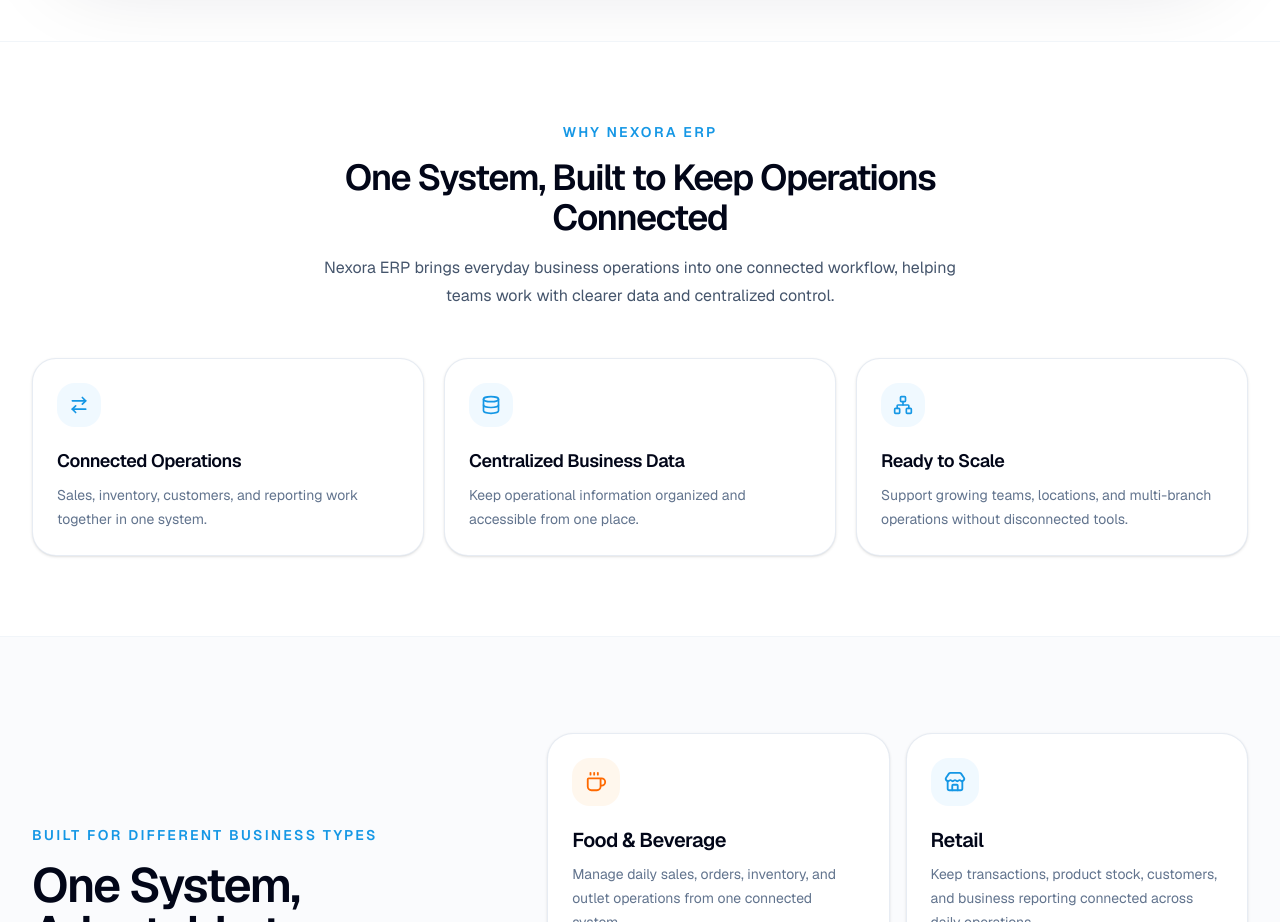
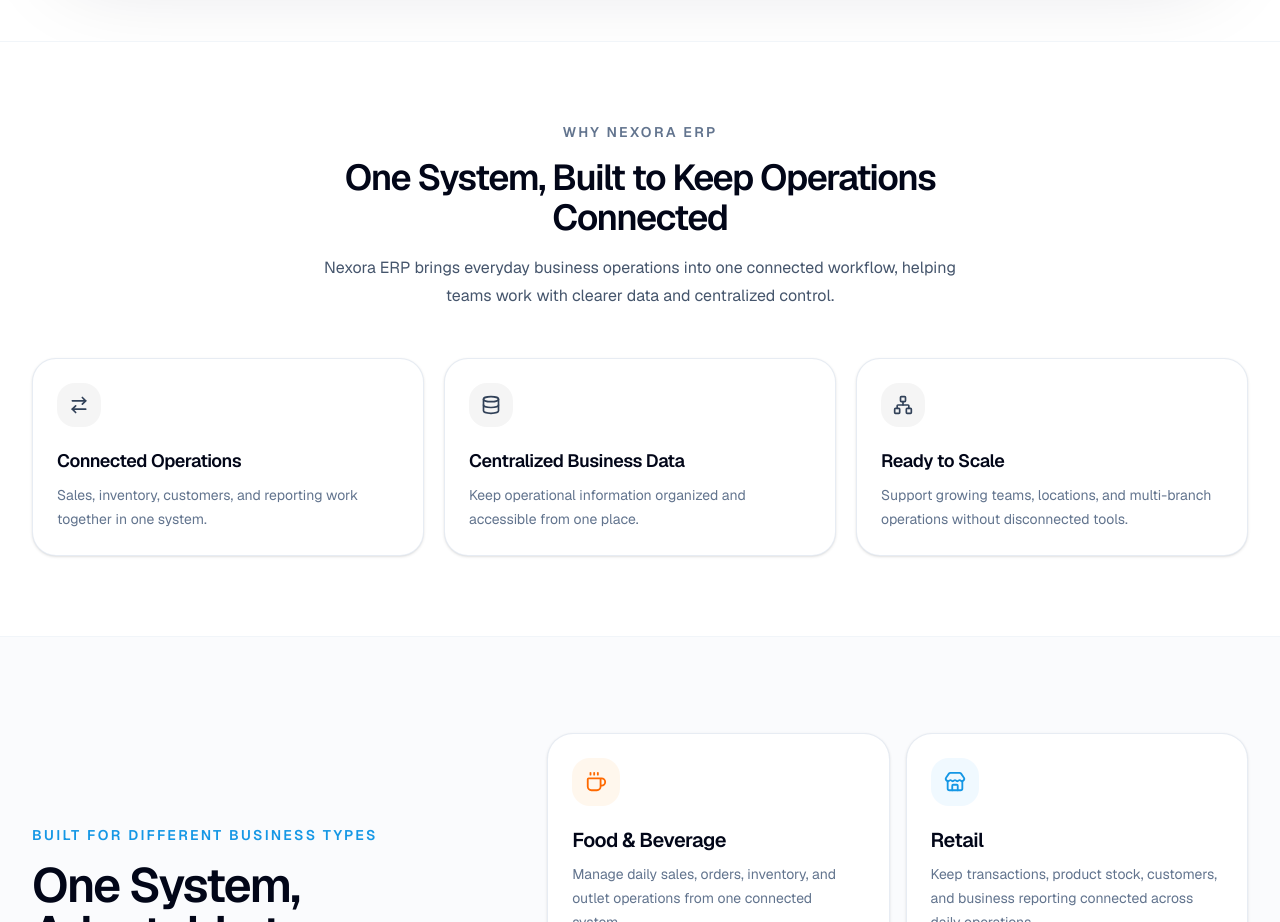
Before and after one commit to faalvaro/nexora-erp, a Next.js app: page / in a window 1280 px wide. Shown: the part 1340-2262 px from the top of the page. Built offline with nearby package versions, Linux system fonts and the light colour scheme; no server answers.

Commit message:
Apply neutral theme to trusted section

```diff
--- a/components/landing/trusted-by.tsx
+++ b/components/landing/trusted-by.tsx
@@ -36,7 +36,7 @@ export function TrustedBy() {
       <div className="mx-auto max-w-7xl px-6 lg:px-8">
         {/* Heading */}
         <div className="mx-auto max-w-3xl text-center">
-          <p className="text-sm font-semibold uppercase tracking-[0.16em] text-[#1597E5]">
+          <p className="text-sm font-semibold uppercase tracking-[0.16em] text-slate-500">
             {t("eyebrow")}
           </p>
 
@@ -59,7 +59,7 @@ export function TrustedBy() {
                 key={item.key}
                 className="rounded-[24px] border border-slate-200/80 bg-white p-6 shadow-sm"
               >
-                <div className="flex size-11 items-center justify-center rounded-2xl bg-sky-50 text-[#1597E5]">
+                <div className="flex size-11 items-center justify-center rounded-2xl bg-neutral-100 text-slate-700">
                   <Icon size={20} />
                 </div>
 
```
